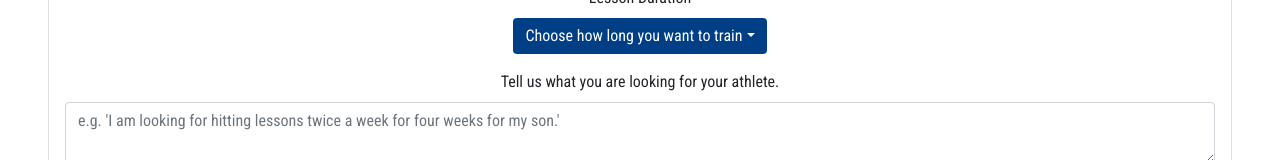
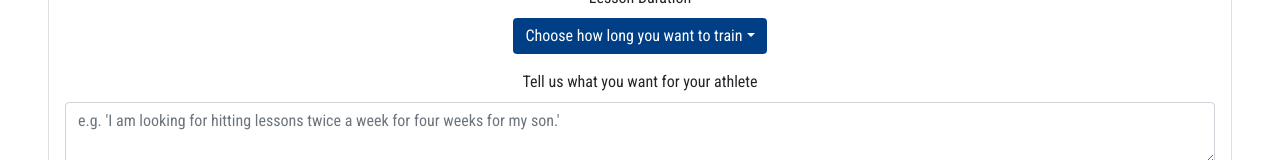
Before and after one commit to bneighbs6/baseball-site, a React (Create React App) app: page / in a window 1280 px wide. Shown: the part 456-616 px from the top of the page. Built offline with nearby package versions, Linux system fonts and the light colour scheme; the HTML template or start-up script is replaced by a standard one; a web font is replaced by a local one.

Commit message:
Update schedule form

```diff
--- a/src/Components/ScheduleForm.jsx
+++ b/src/Components/ScheduleForm.jsx
@@ -134,7 +134,7 @@ function ScheduleForm() {
 
           <Form.Group className="m-3">
             <Form.Label>
-              Tell us what you are looking for your athlete.
+              Tell us what you want for your athlete
             </Form.Label>
             <Form.Control
               name="request"
```
